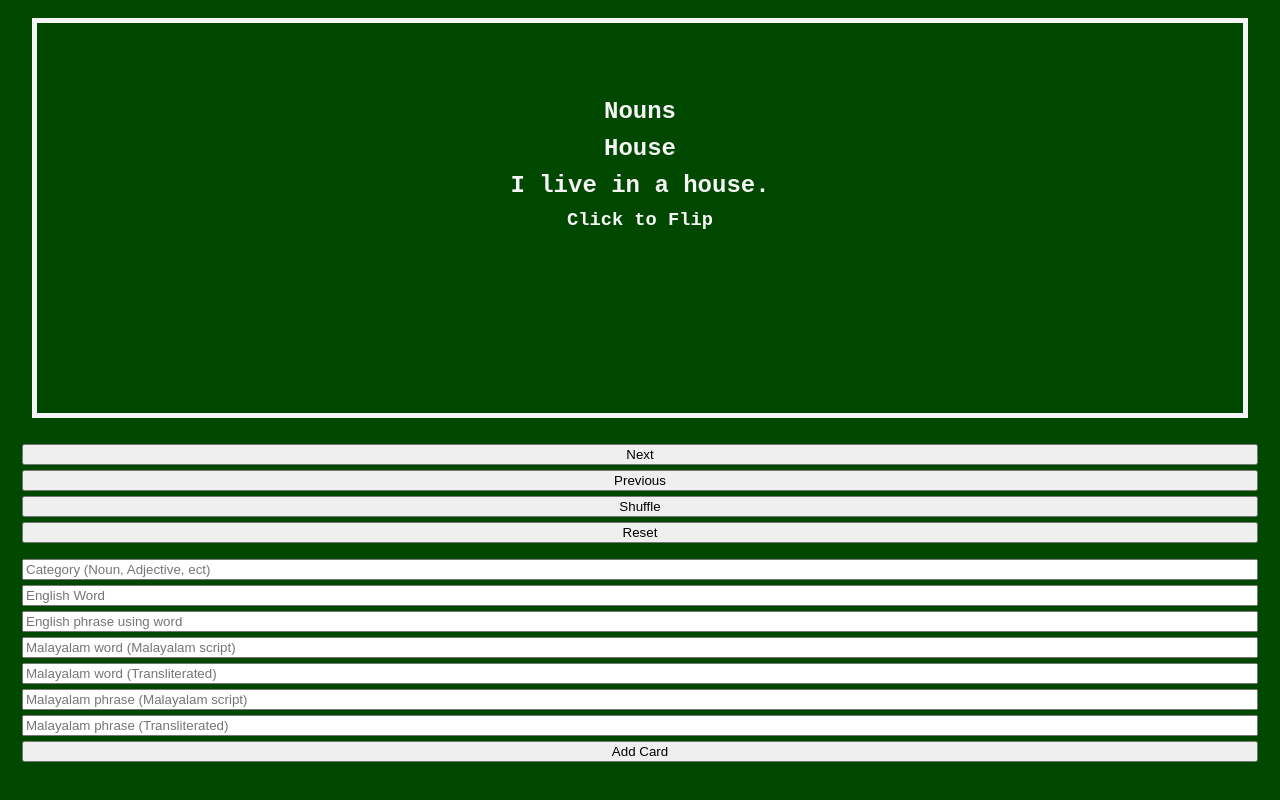
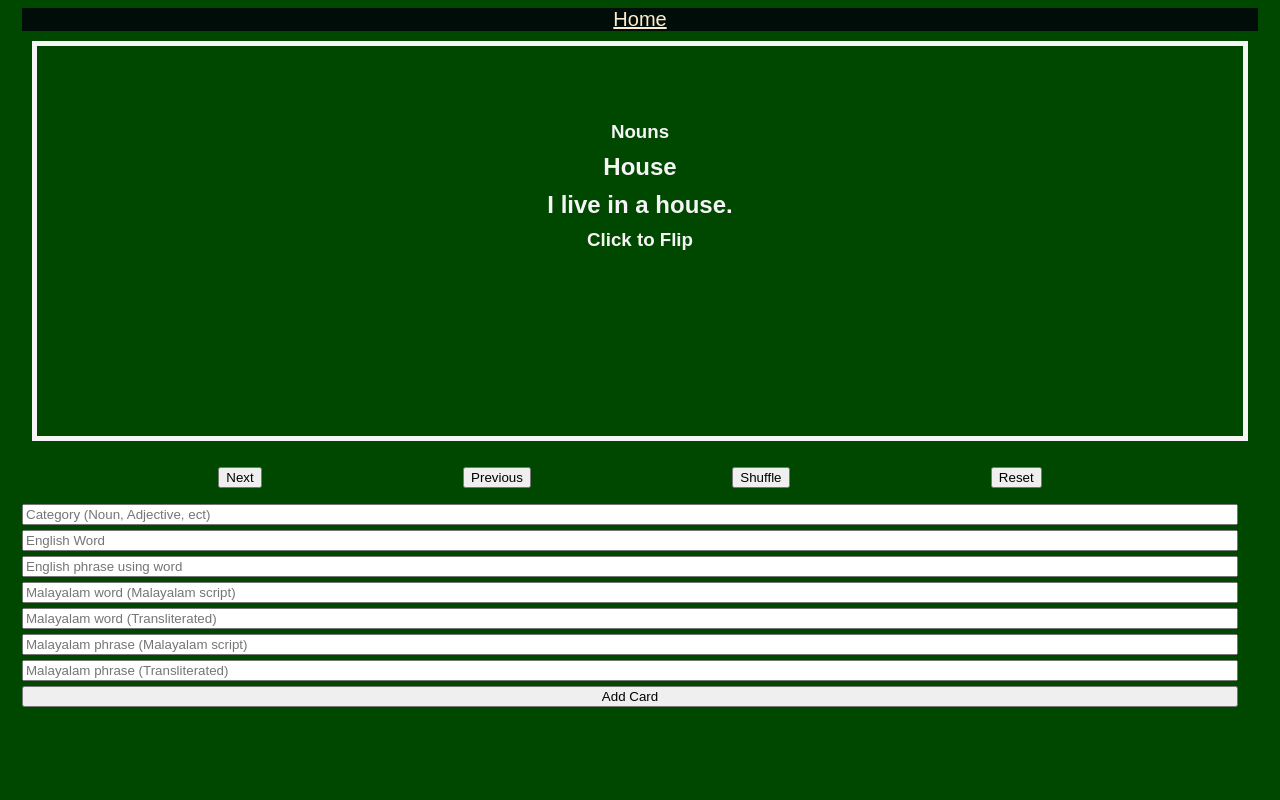
Before and after one commit to wslider/malayalam-explorer-experimental, a website: page public/flashcards.html in a window 1280 px wide. Drawn offline with nearby package versions, Linux system fonts and the light colour scheme; no server answers.

Commit message:
added nav bars to pages

```diff
--- a/public/css/flashcards.css
+++ b/public/css/flashcards.css
@@ -1,10 +1,12 @@
     :root {
-      --keralaGreen: #004700; }
+      --keralaGreen: #004700;
+      --keralaNight: #000d08;
+    }
 
     body {
         background-color: var(--keralaGreen);
         color: whitesmoke;
-        font-family: 'Courier New', Courier, monospace;
+        font-family: Arial, Helvetica, sans-serif;
         display: flex;
         flex-direction: column;
         justify-content: space-evenly;
@@ -12,6 +14,21 @@
         flex-wrap: wrap;
         gap: 5%;
     }
+
+    /* add a nav bar */
+.topNav {
+  height:fit-content;
+  background-color: var(--keralaNight);
+  display: flex;
+  justify-content: center;
+}
+
+.topNav > a {
+  color: blanchedalmond;
+  font-size: 1.25rem;
+  font-weight: 500;
+  text-align: center;
+}
 
     .mainContainer {
       display: flex;
@@ -43,6 +60,7 @@
       flex-direction: column;
       justify-content: space-evenly;
       gap: 5px;
+      width: 95vw;
     }
 
     #newCardForm {
@@ -50,6 +68,16 @@
       flex-direction: column;
       justify-content: space-evenly;
       gap: 5px;
+      width: 95vw
     }
 
+  @media only screen and (min-width: 600px) {
+    .cardButtons {
+      grid-area: cardButtons;
+      display: flex;
+      flex-direction: row;
+      justify-content: space-evenly;
+    }
+  }
+
     /* display is toggled in js for card content
--- a/public/css/style.css
+++ b/public/css/style.css
@@ -1,11 +1,27 @@
     :root {
-      --keralaGreen: #004700; }
+      --keralaGreen: #004700;
+      --keralaNight: #000d08;
+     }
 
     body {
         background-color: var(--keralaGreen);
         color: whitesmoke;
-        font-family: 'Courier New', Courier, monospace;
+        font-family: Arial, Helvetica, sans-serif;
     }
+
+        .topNav {
+        height:fit-content;
+        background-color: var(--keralaNight);
+        display: flex;
+        justify-content: center;
+        }
+
+        .topNav > a {
+        color: blanchedalmond;
+        font-size: 1.25rem;
+        font-weight: 500;
+        text-align: center;
+        }
 
     .welcome {
         font-size: 2.5rem;
--- a/public/flashcards.html
+++ b/public/flashcards.html
@@ -7,19 +7,23 @@
     <title>Flashcards</title>
 </head>
 
-<body >
+<body>
+
+    <div class="topNav" id="topNavBar">
+            <a href="index.html">Home</a>
+    </div>
 
     <main class="mainContainer" id="card">
 
         <div class="cardContainer" id="engCardContent">
-                <h2 class="cardItem top" id="category">Category</h2>
+                <h3 class="cardItem top" id="category">Category</h2>
                 <h2 class="cardItem" id="english">English Word</h2>
                 <h2 class="cardItem" id="engExample">English Example</h2>
                 <h3 class="cardItem">Click to Flip</h3>
         </div>
 
         <div class="cardContainer" id="malCardContent">
-                <h2 class="cardItem top" id="malayalam">മലയാളം</h2>
+                <h3 class="cardItem top" id="malayalam">മലയാളം</h2>
                 <h2 class="cardItem" id="translit">Transliteration</h2>
                 <h2 class="cardItem" id="malExample">Malayalam Example</h2>
                 <h2 class="cardItem" id="malExampleTranslit">Example Transliteratinomon</h2>
@@ -47,6 +51,7 @@
     </main>
 
     <script src="flashcards.js"></script>
+    <script src="navBar.js"></script>
     <script type="module" src="https://esm.sh/ionicons@latest/loader"></script>
     <script nomodule src="https://esm.sh/ionicons@latest/loader"></script>
 </body>
```
Also changed, not shown: public/index.html (+3 -0 lines).
